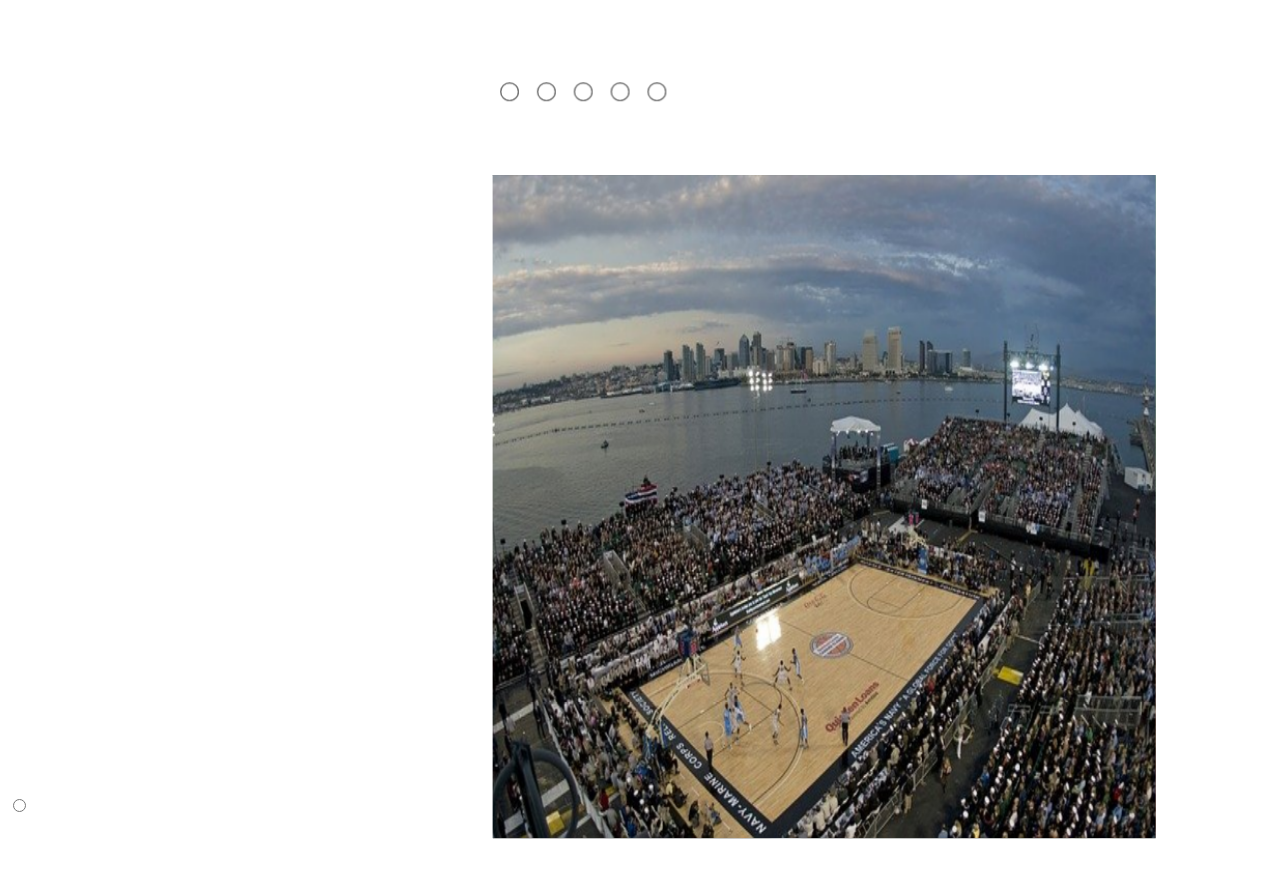
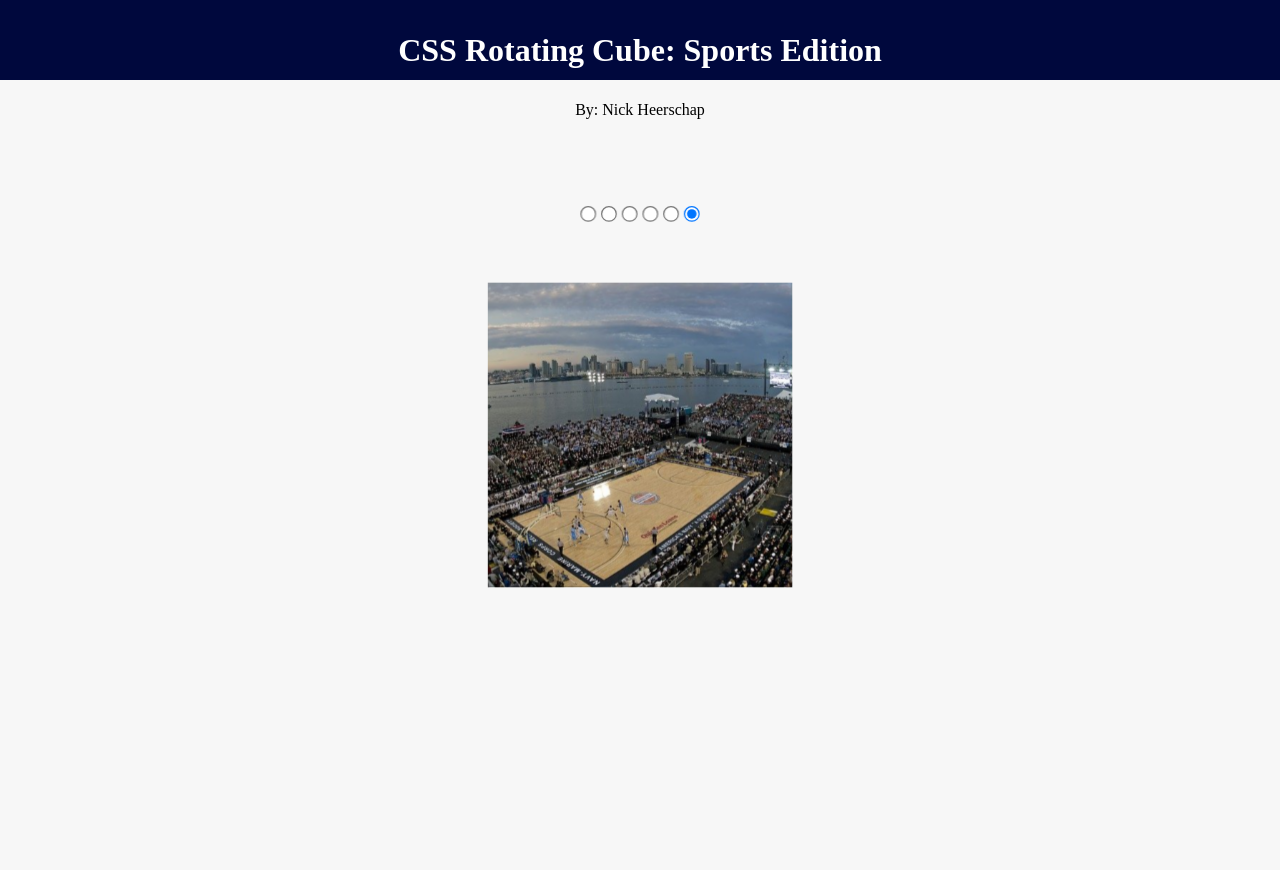
Before and after one commit to njheerschap/CSS-Cube, a plain HTML site: page index.html in a window 1280 px wide. After the commit the page ends 800 px from the top, so only its background shows below. Drawn offline with Linux system fonts and the light colour scheme.

Commit message:
Add files via upload

```diff
--- a/index.html
+++ b/index.html
@@ -8,7 +8,8 @@
 </head>
 <body>
     <header>
-
+        <h1>CSS Rotating Cube: Sports Edition</h1>
+        <p>By: Nick Heerschap</p>
     </header>
     <body>
         <div class="container">
@@ -17,6 +18,7 @@
             <input type="radio" name="radio" class="c">
             <input type="radio" name="radio" class="d">
             <input type="radio" name="radio" class="e">
+            <input type="radio" name="radio" class="f" checked>
             <div class="cube">
                 <img class="front" src="images/image-1.jpg" alt="Basketball game on an aircraft carrier">
                 <img class="back" src="images/image-2.jpg" alt="Quarterback dropping back to pass">
@@ -26,7 +28,6 @@
                 <img class="bottom" src="images/image-6.jpg" alt="Cricket player at bat">
             </div>
         </div>
-        <input type="radio" class="radio">
     </body>
 </body>
 </html>
--- a/style.css
+++ b/style.css
@@ -2,17 +2,44 @@
     box-sizing: border-box;
 }
 
+/*---- Main Styles ----*/
+
+body {
+    margin: 0;
+    background-color: #f7f7f7;
+}
+
+h1,
+p {
+    text-align: center;
+}
+
+h1 {
+    height: 10vh;
+    padding-top: 4vh;
+    margin-top: 0;
+    background-color: #00083d;
+    color: #fff;
+}
+/*---- 3D Cube Styles ----*/
+
 .container {
-    max-width: 200px;
-    margin: 25vh auto 5rem;
+    max-width: 250px;
+    margin: 15vh auto 10rem;
+    text-align: center;
     perspective: 700px;
 }
 
 .cube {
-    transition: transform 2s ease-out;
-    width: 450px;
-    height: 450px;
+    transition: transform 2s ease-in-out;
+    width: 250px;
+    height: 250px;
     transform-style: preserve-3d;
+}
+
+img {
+    object-fit: cover;
+    width: 100%;
 }
 
 .front,
@@ -28,33 +55,34 @@
 }
 
 .front {
-    transform: translateZ(225px);
+    transform: translateZ(125px);
 }
 
 .back {
-    transform: rotateZ(180deg) translateZ(-225px);
+    transform: rotateZ(180deg) translateZ(-125px);
 }
 
 .left {
-    transform: rotateY(-90deg) translateZ(-225px);
+    transform: rotateY(-90deg) translateZ(-125px);
 }
 
 .right {
-    transform: rotateY(90deg) rotateZ(90deg) translateZ(-225px);
+    transform: rotateY(90deg) rotateZ(90deg) translateZ(-125px);
 }
 
 .top {
-    transform: rotateX(90deg) translateZ(225px);
+    transform: rotateX(90deg) translateZ(125px);
 }
 
 .bottom {
-    transform: rotateX(90deg) rotateZ(180deg) translatez(-225px);
+    transform: rotateX(90deg) rotateZ(180deg) translatez(-125px);
 }
 
 input {
     display: inline-block;
+    margin: 0 auto;
     margin-bottom: 50px;
-    transform: translateZ(225px);
+    transform: translateZ(125px);
 }
 
 .c:checked ~ .cube {
@@ -76,3 +104,7 @@ input {
 .e:checked ~ .cube {
     transform: rotateX(270deg) rotateY(-90deg) rotateZ(270deg);
 }
+
+.f:checked ~ .cube {
+    transform: rotateY(0deg);
+}
```
